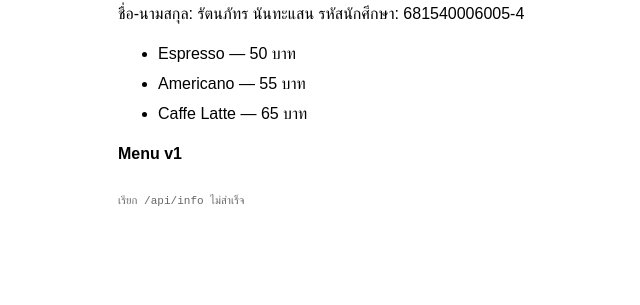
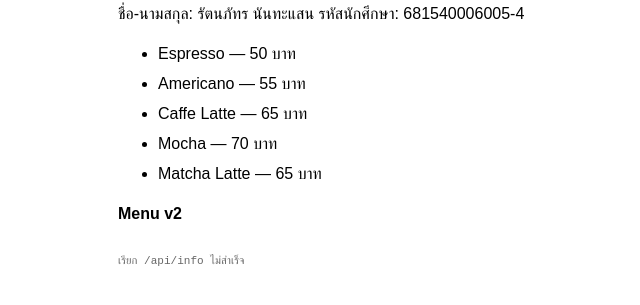
Before and after one commit to rattana256/ksu-coffee-681540006005-4, a website: page public/index.html in a window 1280 px wide. Shown: the part 93-398 px from the top of the page, without its empty margins (282-922 px from the left). Drawn offline with Linux system fonts and the light colour scheme; no server answers.

Commit message:
feat: update to menu v2

```diff
--- a/public/index.html
+++ b/public/index.html
@@ -18,8 +18,10 @@
     <li>Espresso — 50 บาท</li>
     <li>Americano — 55 บาท</li>
     <li>Caffe Latte — 65 บาท</li>
+    <li>Mocha — 70 บาท</li>
+    <li>Matcha Latte — 65 บาท</li>
   </ul>
-  <p class="version">Menu v1</p>
+  <p class="version">Menu v2</p>
   <footer id="info">กำลังโหลดข้อมูลระบบ...</footer>
 
   <script>
```
